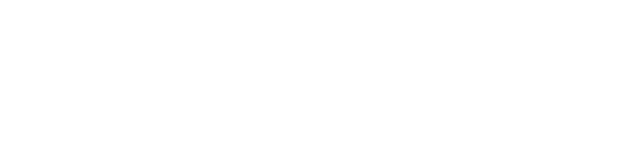
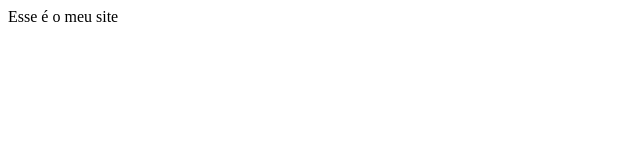
Before and after one commit to pack-sp/site, a plain HTML site: page index.html in a window 1280 px wide. Shown: the whole page, without its empty margins (0-640 px from the left). Drawn offline with Linux system fonts and the light colour scheme.

Commit message:
Alteração no arquivo index.html

```diff
--- a/index.html
+++ b/index.html
@@ -5,5 +5,6 @@
 <title> Meu Site </title>
 </head>
 <body>
+Esse é o meu site
 </body>
 </html>
```
